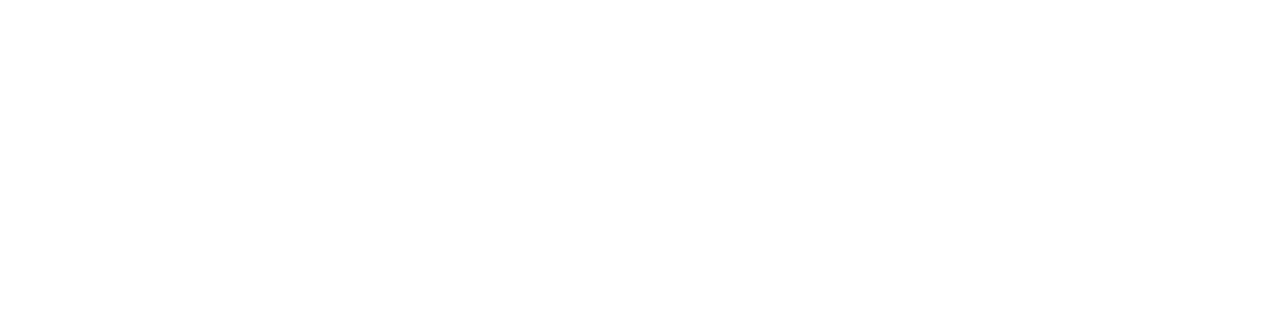
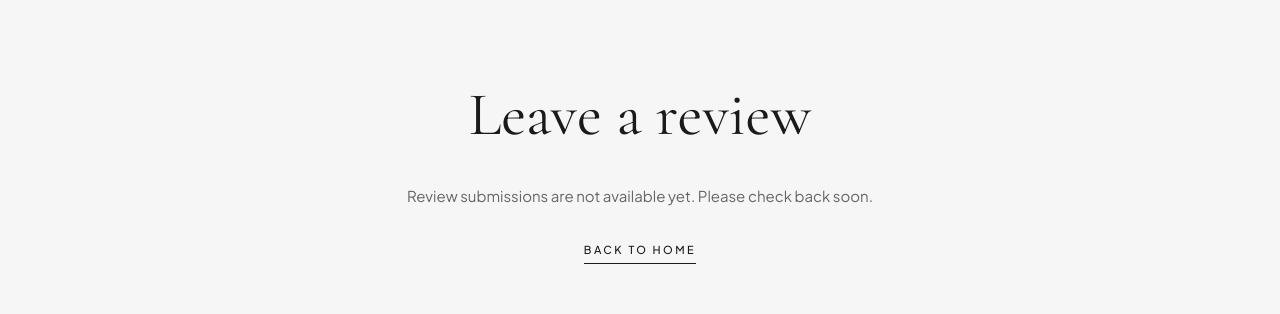
Before and after one commit to PawelSiwekUK/dilara, a Next.js app: page /leave-review in a window 1280 px wide. Before the commit this address had no page. Shown: the part 240-554 px from the top of the page. Built offline with nearby package versions, Linux system fonts and the light colour scheme.

Commit message:
Add LeaveReviewPage component for user review submissions and navigation

```diff
--- /dev/null
+++ b/src/app/leave-review/page.tsx
@@ -0,0 +1,20 @@
+import type { Metadata } from 'next'
+import Link from 'next/link'
+
+export const metadata: Metadata = {
+  title: "Leave a Review | Dilara's Finesse",
+}
+
+export default function LeaveReviewPage() {
+  return (
+    <main className="min-h-screen bg-brand-surface px-5 py-20 text-center font-storefront text-brand-charcoal sm:py-28">
+      <h1 className="font-editorial text-[43px] font-normal sm:text-[61px]">Leave a review</h1>
+      <p className="mx-auto mt-5 max-w-lg text-sm leading-[1.9] text-brand-muted">
+        Review submissions are not available yet. Please check back soon.
+      </p>
+      <Link href="/" className="mt-8 inline-block border-b border-brand-charcoal pb-1 text-[11px] font-medium uppercase tracking-brand">
+        Back to home
+      </Link>
+    </main>
+  )
+}
```
